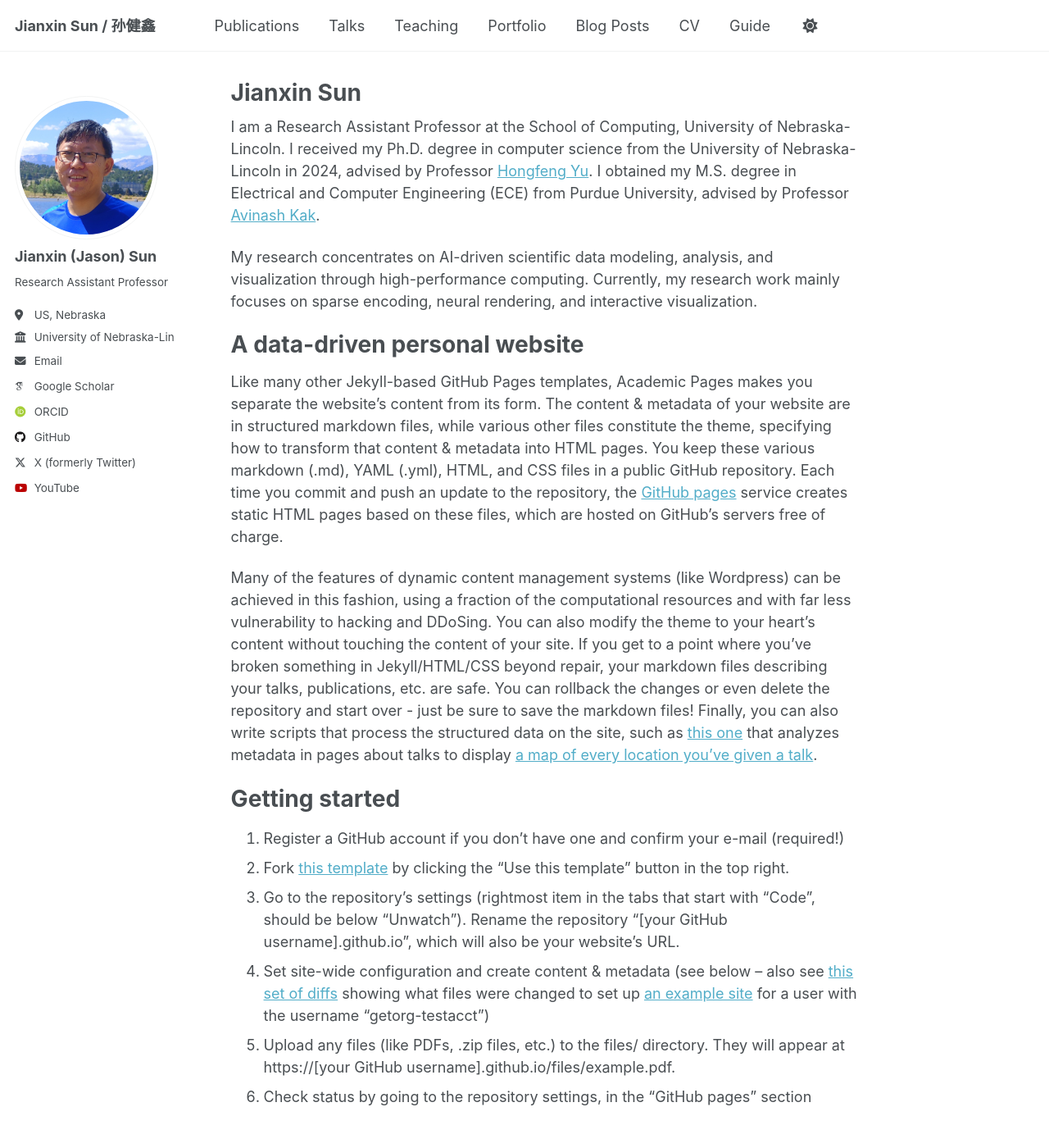
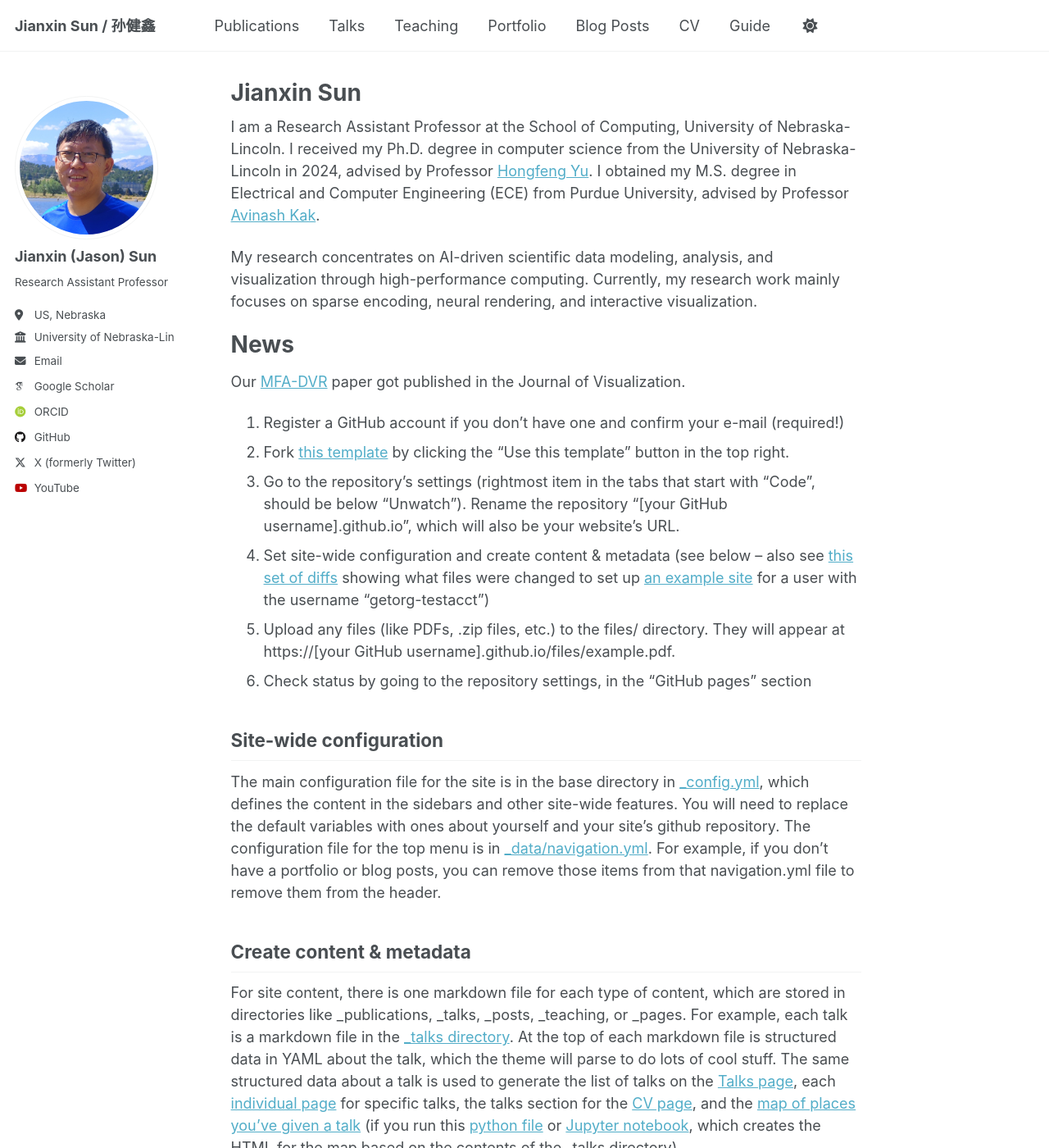
Before and after one commit to sunjianxin/sunjianxin.github.io, a Jekyll site: the page built from _pages/about.md, in a window 1280 px wide and 1400 px high. Shown: the whole window at 82% size. Built offline with Jekyll 4.4.1, drawn with Linux system fonts in a browser that asks for light colours; some web fonts are replaced.

Commit message:
Update about.md

```diff
--- a/_pages/about.md
+++ b/_pages/about.md
@@ -12,14 +12,9 @@ I am a Research Assistant Professor at the School of Computing, University of Ne
 
 My research concentrates on AI-driven scientific data modeling, analysis, and visualization through high-performance computing. Currently, my research work mainly focuses on sparse encoding, neural rendering, and interactive visualization.
 
-A data-driven personal website
+News
 ======
-Like many other Jekyll-based GitHub Pages templates, Academic Pages makes you separate the website's content from its form. The content & metadata of your website are in structured markdown files, while various other files constitute the theme, specifying how to transform that content & metadata into HTML pages. You keep these various markdown (.md), YAML (.yml), HTML, and CSS files in a public GitHub repository. Each time you commit and push an update to the repository, the [GitHub pages](https://pages.github.com/) service creates static HTML pages based on these files, which are hosted on GitHub's servers free of charge.
-
-Many of the features of dynamic content management systems (like Wordpress) can be achieved in this fashion, using a fraction of the computational resources and with far less vulnerability to hacking and DDoSing. You can also modify the theme to your heart's content without touching the content of your site. If you get to a point where you've broken something in Jekyll/HTML/CSS beyond repair, your markdown files describing your talks, publications, etc. are safe. You can rollback the changes or even delete the repository and start over - just be sure to save the markdown files! Finally, you can also write scripts that process the structured data on the site, such as [this one](https://github.com/academicpages/academicpages.github.io/blob/master/talkmap.ipynb) that analyzes metadata in pages about talks to display [a map of every location you've given a talk](https://academicpages.github.io/talkmap.html).
-
-Getting started
-======
+Our [MFA-DVR](https://link.springer.com/article/10.1007/s12650-023-00946-y) paper got published in the Journal of Visualization.
 1. Register a GitHub account if you don't have one and confirm your e-mail (required!)
 1. Fork [this template](https://github.com/academicpages/academicpages.github.io) by clicking the "Use this template" button in the top right.
 1. Go to the repository's settings (rightmost item in the tabs that start with "Code", should be below "Unwatch"). Rename the repository "[your GitHub username].github.io", which will also be your website's URL.
```
